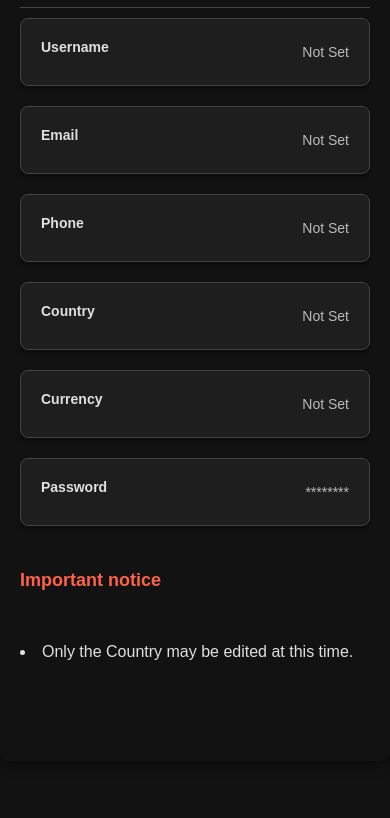
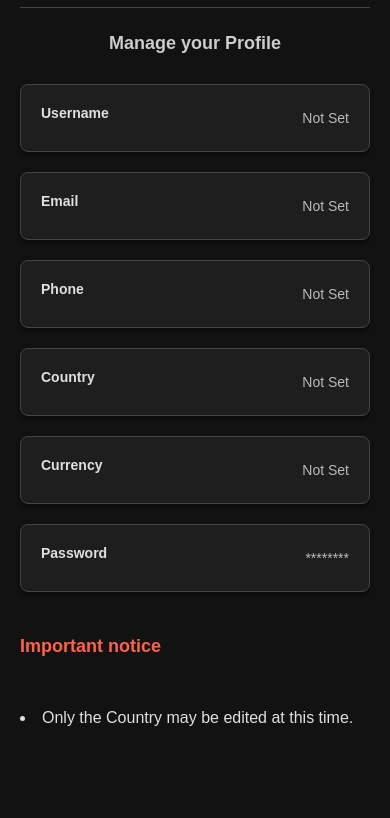
Before and after one commit to Slicedpineapples/CashFlow, a plain HTML site: page front/templates/profile.html in a window 390 px wide. Shown: the part 63-881 px from the top of the page. Before the commit the page ends 844 px from the top, so only its background shows below. Drawn offline with Linux system fonts and the light colour scheme.

Commit message:
Final icing

```diff
--- a/front/style/style.css
+++ b/front/style/style.css
@@ -479,7 +479,7 @@ body {
 }
 
 .profile .section h2 {
-    font-size: 24px;
+    font-size: 18px;
     text-align: center;
     margin-bottom: 30px;
     color: #444;
@@ -558,7 +558,7 @@ body {
     }
 
     .profile h2 {
-        font-size: 22px;
+        font-size: 18px;
     }
 
     #profileMessage {
--- a/front/style/style1.css
+++ b/front/style/style1.css
@@ -481,7 +481,7 @@ body {
 }
 
 .profile .section h2 {
-    font-size: 24px;
+    font-size: 18px;
     text-align: center;
     margin-bottom: 30px;
     color: #ccc; /* Light text color */
@@ -554,7 +554,7 @@ body {
     }
 
     .profile h2 {
-        font-size: 22px;
+        font-size: 18px;
     }
 
     #profileMessage {
--- a/front/templates/profile.html
+++ b/front/templates/profile.html
@@ -18,6 +18,7 @@
 
         <div class="content">
             <div class="section">
+                <h2>Manage your Profile</h2>
                 <div class="card profile-card">
                     <div class="label">Username</div>
                     <div class="value" id="profileUsername"></div>
```
